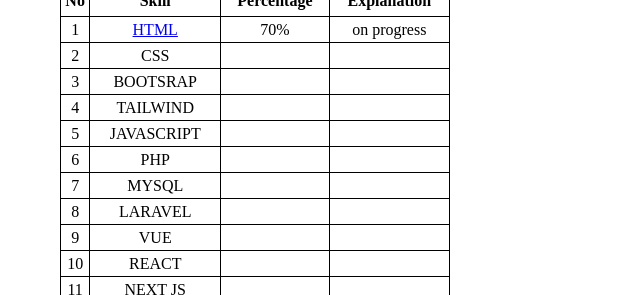
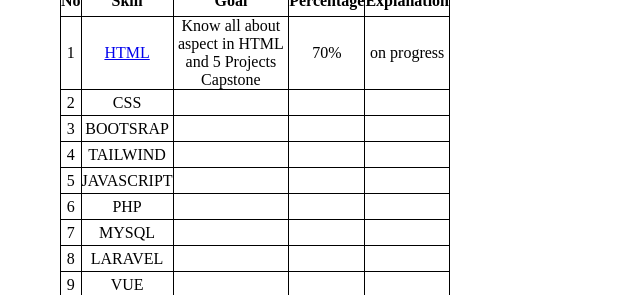
Before and after one commit to younose/hello-world, a plain HTML site: page index.html in a window 1280 px wide. Shown: the part 52-347 px from the top of the page, without its empty margins (190-830 px from the left). Drawn offline with Linux system fonts and the light colour scheme.

Commit message:
add goal

```diff
--- a/index.html
+++ b/index.html
@@ -13,12 +13,14 @@
         <tr>
             <th>No</th>
             <th>Skill</th>
+            <th>Goal</th>
             <th>Percentage</th>
             <th>Explanation</th>
         </tr>
         <tr>
             <td>1</td>
             <td><a href="html.html">HTML</a></td>
+            <td>Know all about aspect in HTML and 5 Projects Capstone</td>
             <td>70%</td>
             <td>on progress</td>
         </tr>
@@ -27,10 +29,12 @@
             <td>CSS</td>
             <td></td>
             <td></td>
+            <td></td>
         </tr>
         <tr>
             <td>3</td>
             <td>BOOTSRAP</td>
+            <td></td>
             <td></td>
             <td></td>
         </tr>
@@ -39,10 +43,12 @@
             <td>TAILWIND</td>
             <td></td>
             <td></td>
+            <td></td>
         </tr>
         <tr>
             <td>5</td>
             <td>JAVASCRIPT</td>
+            <td></td>
             <td></td>
             <td></td>
         </tr>
@@ -51,10 +57,12 @@
             <td>PHP</td>
             <td></td>
             <td></td>
+            <td></td>
         </tr>
         <tr>
             <td>7</td>
             <td>MYSQL</td>
+            <td></td>
             <td></td>
             <td></td>
         </tr>
@@ -63,10 +71,12 @@
             <td>LARAVEL</td>
             <td></td>
             <td></td>
+            <td></td>
         </tr>
         <tr>
             <td>9</td>
             <td>VUE</td>
+            <td></td>
             <td></td>
             <td></td>
         </tr>
@@ -75,10 +85,12 @@
             <td>REACT</td>
             <td></td>
             <td></td>
+            <td></td>
         </tr>
         <tr>
             <td>11</td>
             <td>NEXT JS</td>
+            <td></td>
             <td></td>
             <td></td>
         </tr>
```
